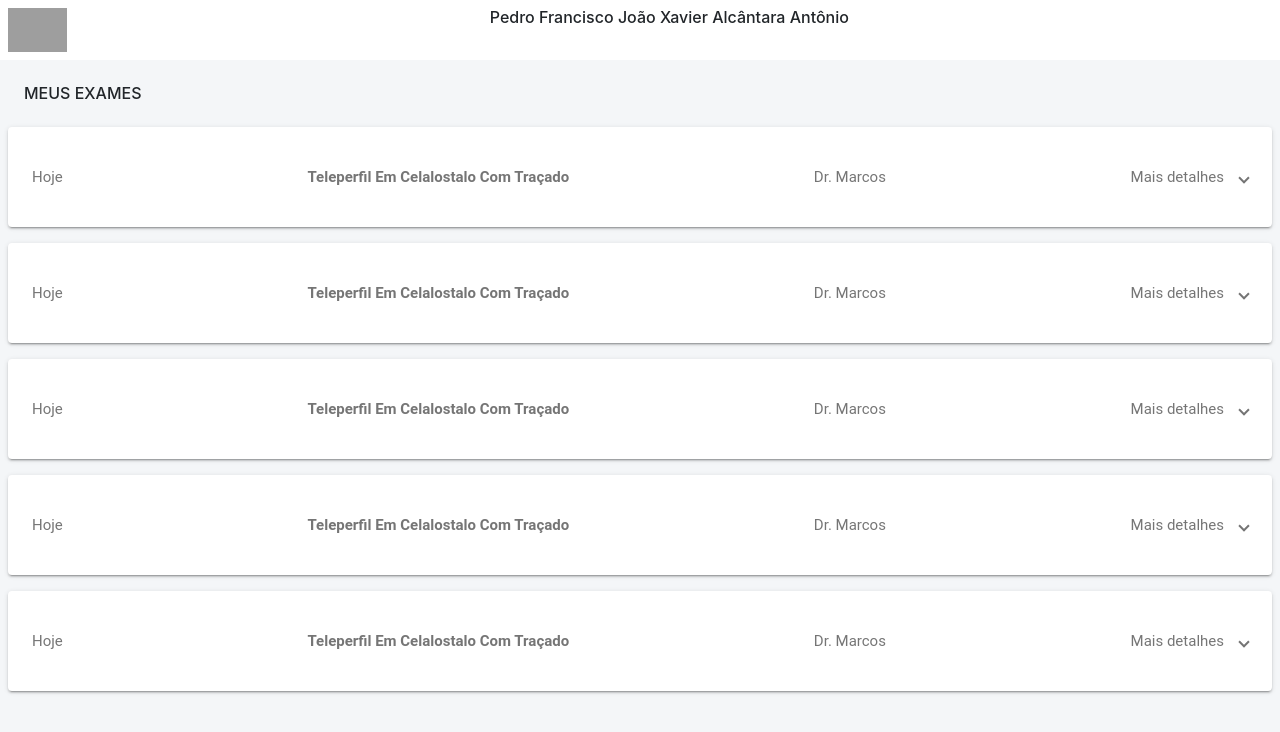
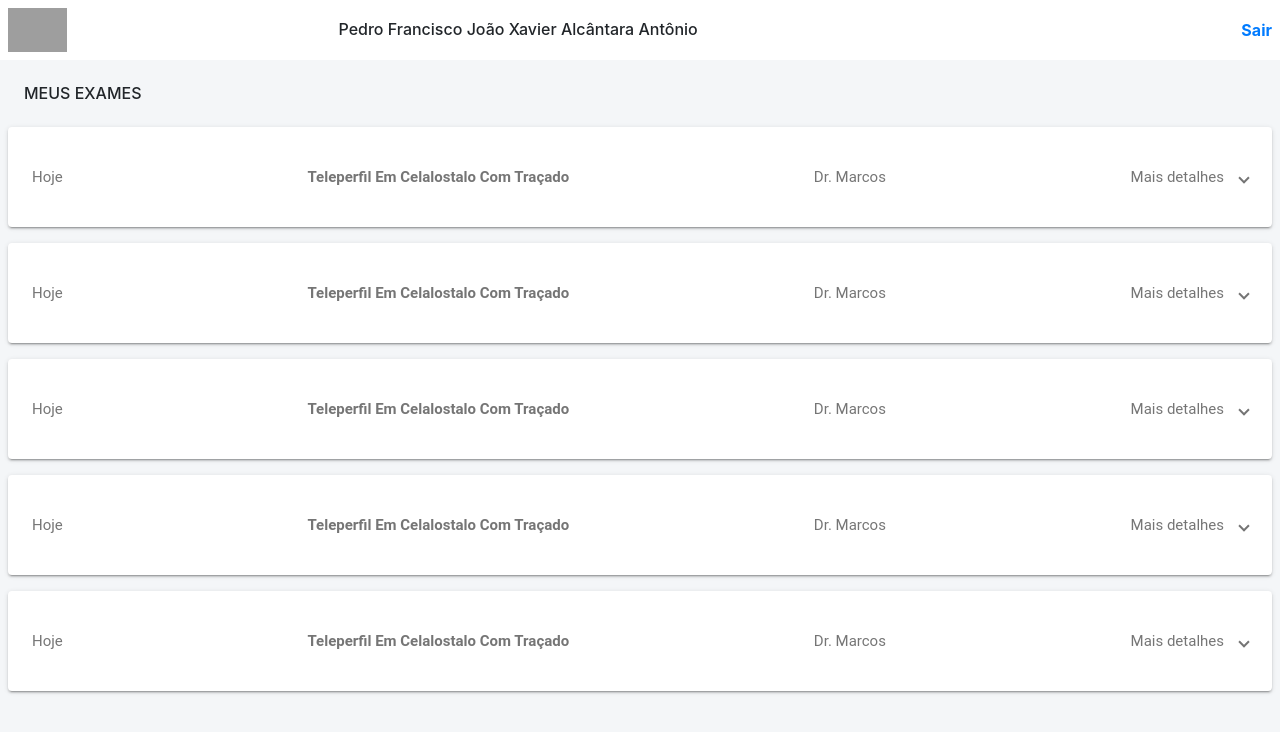
Before and after one commit to MathRocha/Desafio-Audo, an Angular app: page /home/1 in a window 1280 px wide. Shown: the top 732 px of the page. Built offline with nearby package versions, Linux system fonts and the light colour scheme; data requests are answered from the project's data file; grey boxes are pictures that could not be loaded.

Commit message:
header align and logout button

```diff
--- a/src/app/home/home-header/home-header.component.html
+++ b/src/app/home/home-header/home-header.component.html
@@ -1,9 +1,17 @@
-<div class="bg-white p-2 mb-4 text-center" [style.height.px]="60">
+<div class="d-flex bg-white p-2 mb-4 text-center" [style.height.px]="60">
   <img
     class="img-fluid w-auto h-100 float-left d-none d-sm-block"
     src="../../assets/img/logo.png"
   />
-  <h6 class="text-nowrap overflow-hidden" style="text-overflow: ellipsis;">
+  <h6
+    class="text-nowrap overflow-hidden align-self-center mb-0 mx-auto"
+    style="text-overflow: ellipsis;"
+  >
     {{ userName }}
   </h6>
+  <a
+    routerLink=""
+    class="ml-auto d-none d-sm-block font-weight-bold align-self-center"
+    >Sair</a
+  >
 </div>
```
